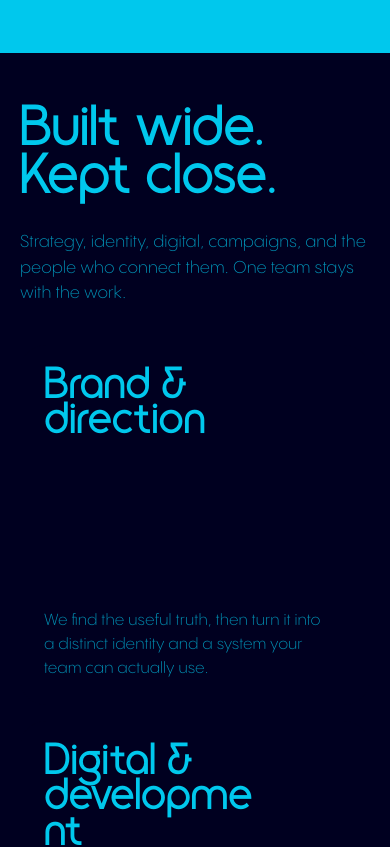
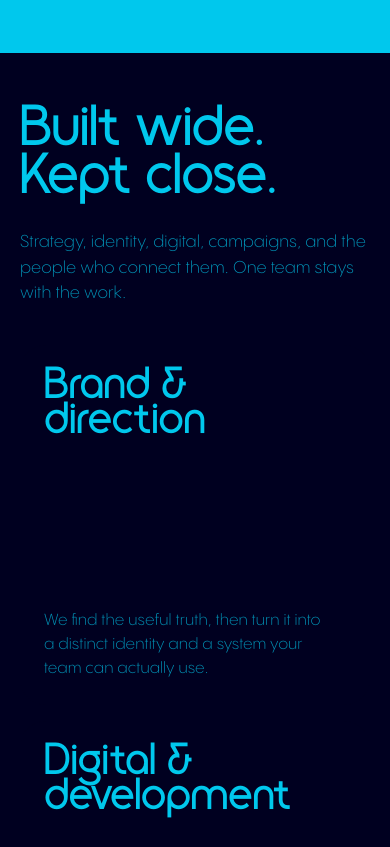
Before and after one commit to cedarandcactus/burgama-site-14.5, a Next.js app: page / in a window 390 px wide. Shown: the part 5342-6189 px from the top of the page. Built offline with nearby package versions, Linux system fonts and the light colour scheme.

Commit message:
feat: adjust capabilities-plate display and media query breakpoints

```diff
--- a/components/home/home-page.module.css
+++ b/components/home/home-page.module.css
@@ -351,6 +351,7 @@
 
 .page :global(.capabilities-plate) {
   position: relative;
+  display: block;
   overflow: clip;
   min-height: 0;
   color: var(--cyan-ink);
@@ -409,7 +410,8 @@
   font-weight: 400;
   line-height: 0.84;
   letter-spacing: normal;
-  overflow-wrap: anywhere;
+  overflow-wrap: normal;
+  word-break: normal;
   text-wrap: balance;
 }
 
@@ -615,10 +617,7 @@
   }
 }
 
-@media (max-width: 900px) {
-  .page :global(.studio-plate),
-  .page :global(.section-intro),
-  .page :global(.more-work-intro),
+@media (max-width: 1024px) {
   .page :global(.capabilities-shell) {
     grid-template-columns: 1fr;
   }
@@ -628,7 +627,18 @@
     top: auto;
   }
 
-  .page :global(.capabilities-intro p),
+  .page :global(.capabilities-intro p) {
+    max-width: 44ch;
+  }
+}
+
+@media (max-width: 900px) {
+  .page :global(.studio-plate),
+  .page :global(.section-intro),
+  .page :global(.more-work-intro) {
+    grid-template-columns: 1fr;
+  }
+
   .page :global(.section-intro > p),
   .page :global(.more-work-intro p) {
     max-width: 44ch;
```
